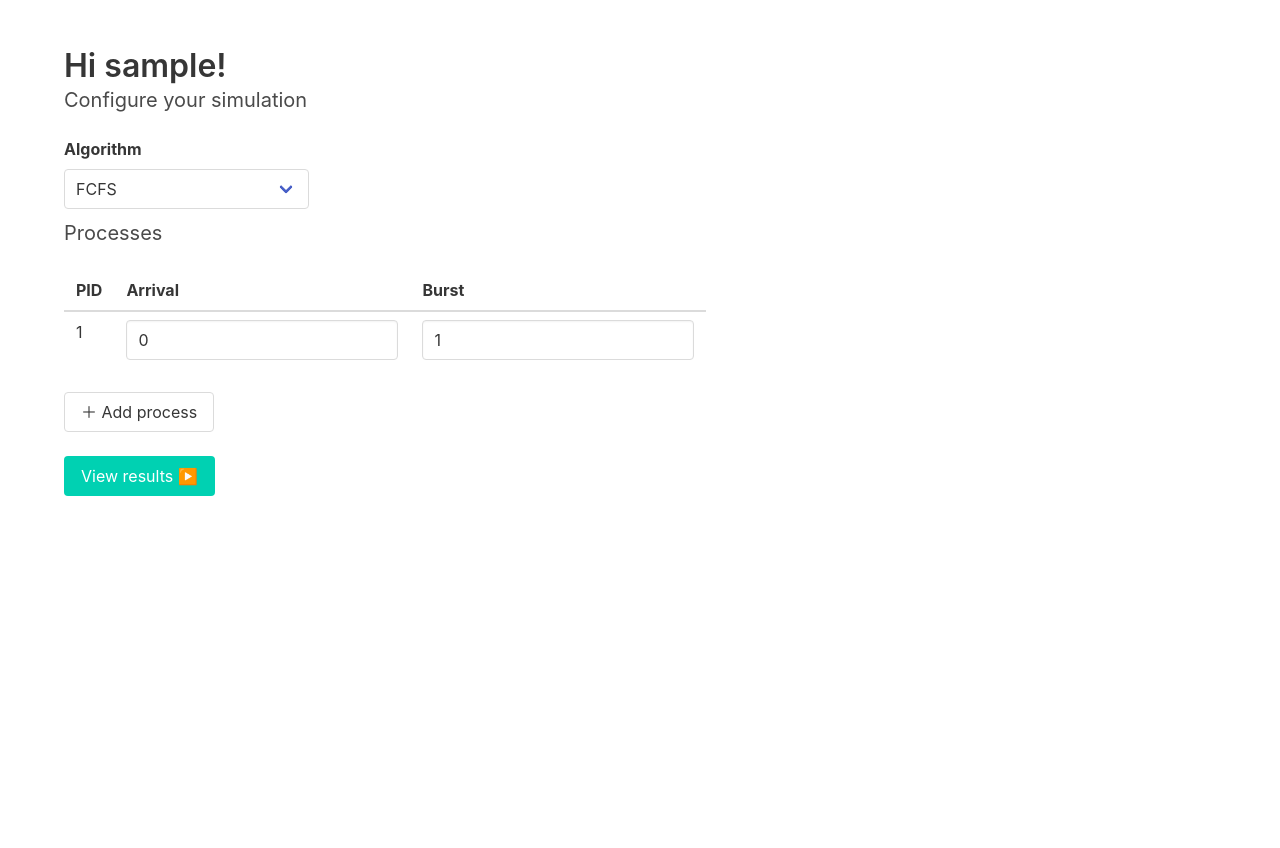
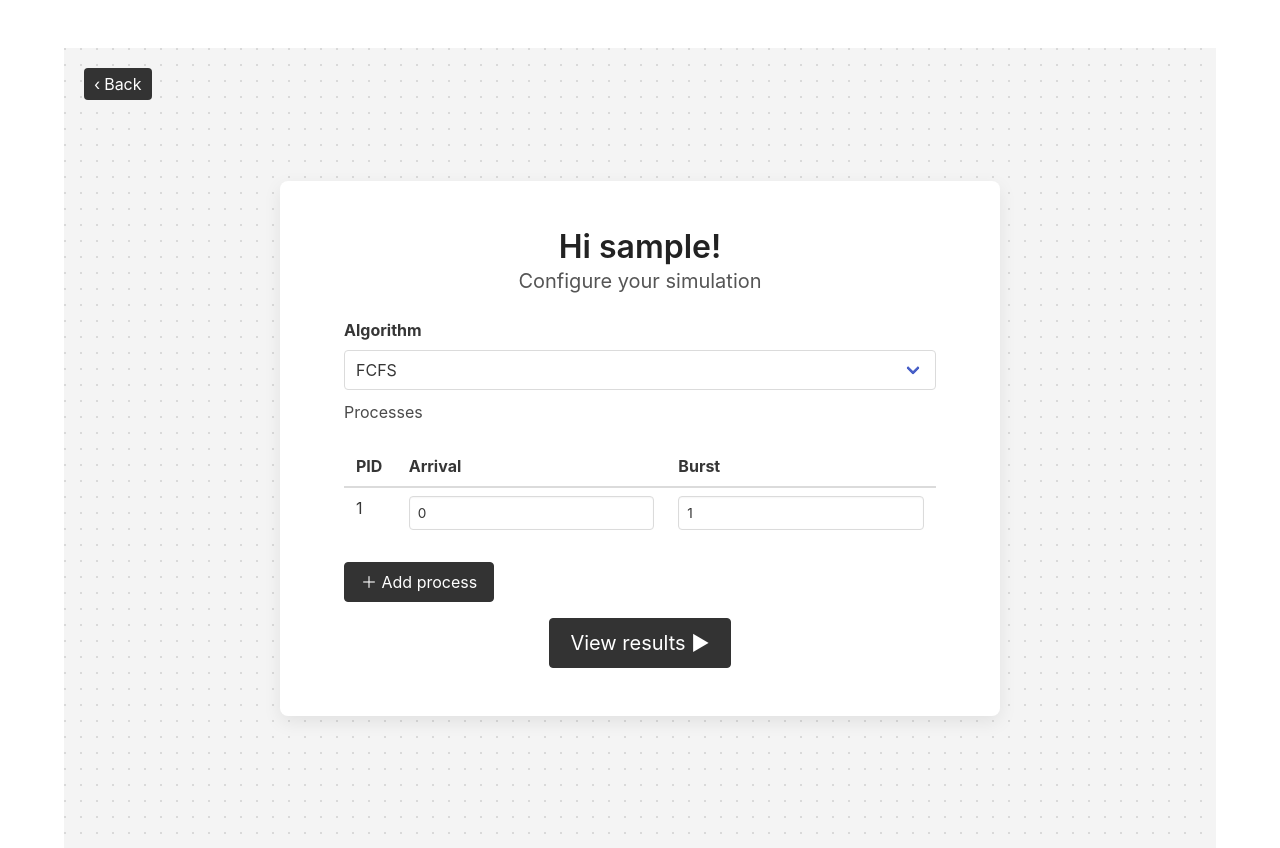
Before and after one commit to malakkbl/Assignment01OS, a Flask app: page /config in a window 1280 px wide. Before the commit the page ends 496 px from the top, so only its background shows below. Run offline with Flask 3, Linux system fonts and the light colour scheme; the visitor is signed in with stand-in values (Sample User, id 1).

Commit message:
Clean Config Page

```diff
--- a/interface/templates/config.html
+++ b/interface/templates/config.html
@@ -1,16 +1,75 @@
 {% extends "base.html" %}
 {% block content %}
+
+<style>
+    html,body{height:100%;margin:0;}
+
+    /* back-button ----------------------------------------------------------- */
+    .back-btn{
+        position:absolute;   /* out of the card flow */
+        top:20px; left:20px;
+        background:#333; color:#fff;
+        border:none; border-radius:4px;
+        padding:6px 10px;
+        font-size:1rem;
+        cursor:pointer;
+        display:flex; align-items:center; gap:4px;
+    }
+    .back-btn:hover{background:#222;}
+
+    /* page background */
+    .cfg-wrapper{
+        display:flex;
+        align-items:center;
+        justify-content:center;
+        height:100vh;
+        background:radial-gradient(circle at 1px 1px,#d9d9d9 1px,#f4f4f4 0);
+        background-size:16px 16px;
+        position:relative;   /* so back-button's absolute coords are scoped */
+    }
+
+    /* central card */
+    .cfg-box{
+        background:#fff;
+        padding:3rem 4rem;
+        border-radius:8px;
+        box-shadow:0 6px 18px rgba(0,0,0,.08);
+        width:100%; max-width:720px;
+    }
+
+    h1.title{color:#222;font-weight:600;text-align:center;}
+    h2.subtitle{color:#555;font-weight:400;text-align:center;margin-bottom:2rem;}
+
+    .button.is-dark-grey{background:#333;border-color:#333;color:#fff;}
+    .button.is-dark-grey:hover{background:#222;border-color:#222;}
+
+    #procTbl input{font-size:.85rem;padding:.35rem .5rem;}
+  </style>
+
+<div class="cfg-wrapper">
+
+     <!-- ─── back button (snippet 1) ───────────────────────────────────────── -->
+  <form action="{{ url_for('welcome') }}" method="get">
+    <button class="back-btn">
+       ‹ <span style="line-height:1">Back</span>
+    </button>
+ </form>
+  <div class="cfg-box">
+
     <h1 class="title">Hi {{session.username}}!</h1>
     <h2 class="subtitle">Configure your simulation</h2>
 
     <form id="cfgForm" method="post">
+
       <!-- Algorithm dropdown -->
       <div class="field">
         <label class="label">Algorithm</label>
-    <div class="select">
+        <div class="select is-fullwidth">
           <select name="algorithm" id="algoSel" onchange="toggleExtra()">
             {% for key,(name,_,needP,needQ) in algos.items() %}
-          <option value="{{key}}" data-needprio="{{needP}}" data-needq="{{needQ}}">
+              <option value="{{key}}"
+                      data-needprio="{{needP}}"
+                      data-needq="{{needQ}}">
                   {{name}}
               </option>
             {% endfor %}
@@ -18,8 +77,8 @@
         </div>
       </div>
 
-  <!-- Quantum / context-switch inputs -->
-  <div id="qBox" class="field is-hidden">
+      <!-- Quantum / context-switch -->
+      <div id="qBox"  class="field is-hidden">
         <label class="label">Time quantum</label>
         <input class="input" type="number" name="quantum" value="4" min="1">
       </div>
@@ -29,47 +88,105 @@
       </div>
 
       <!-- Processes table -->
-  <h3 class="subtitle">Processes</h3>
-  <table class="table is-striped" id="procTbl">
+      <h3 class="subtitle is-6" style="text-align:left;">Processes</h3>
+      <table class="table is-striped is-fullwidth" id="procTbl">
         <thead>
-      <tr><th>PID</th><th>Arrival</th><th>Burst</th><th class="prioCol">Priority</th></tr>
-    </thead><tbody></tbody>
+          <tr>
+            <th>PID</th><th>Arrival</th><th>Burst</th>
+            <th class="prioCol">Priority</th>
+          </tr>
+        </thead>
+        <tbody></tbody>
       </table>
-  <button type="button" class="button" onclick="addRow()">＋ Add process</button>
+
+      <button type="button"
+              class="button is-dark-grey mb-4"
+              onclick="addRow()">＋ Add process</button>
+
       <input type="hidden" name="proc_json" id="procJson">
-  <br><br>
-  <button class="button is-primary">View results ▶️</button>
+
+      <div class="has-text-centered">
+        <button class="button is-dark-grey is-medium">
+          View results ▶
+        </button>
+      </div>
     </form>
+  </div>
+</div>
 
 <script>
-let pid=1; addRow();
+    let pid = 1;
+    addRow();                        // initial row
+
+    function needsPriority(){
+      const opt = document.querySelector('#algoSel').selectedOptions[0];
+      return opt.dataset.needprio === 'True';
+    }
+    function needsQuantum(){
+      const opt = document.querySelector('#algoSel').selectedOptions[0];
+      return opt.dataset.needq === 'True';
+    }
+
+    /* ---------- row helpers ------------------------------------------------- */
+    function addPriorityCell(tr){
+      if (tr.querySelector('.pri')) return;          // already has one
+      const td = document.createElement('td');
+      td.className = 'prioCol';
+      td.innerHTML = `<input class="input pri" type="number" min="0" value="0">`;
+      tr.appendChild(td);
+    }
+    function removePriorityCell(tr){
+      const cell = tr.querySelector('.prioCol');
+      if (cell) cell.remove();
+    }
+
     function addRow(){
-  const t=document.querySelector('#procTbl tbody');
-  t.insertAdjacentHTML('beforeend',`
-    <tr>
+      const t = document.querySelector('#procTbl tbody');
+      const tr = document.createElement('tr');
+      tr.innerHTML = `
           <td>${pid}</td>
-      <td><input class="input arr"  type="number" min="0" value="0"></td>
-      <td><input class="input bur"  type="number" min="1" value="1"></td>
-      <td class="prioCol"><input class="input pri" type="number" min="0" value="0"></td>
-    </tr>`); pid++;
+          <td><input class="input arr" type="number" min="0" value="0"></td>
+          <td><input class="input bur" type="number" min="1" value="1"></td>`;
+      if (needsPriority()) addPriorityCell(tr);
+      t.appendChild(tr);
+      pid++;
     }
+
+    /* ---------- toggle extra UI -------------------------------------------- */
     function toggleExtra(){
-  const opt=document.querySelector('#algoSel').selectedOptions[0];
-  const needQ=opt.dataset.needq==="True", needP=opt.dataset.needprio==="True";
-  document.getElementById('qBox').classList.toggle('is-hidden',!needQ);
-  document.getElementById('ctxBox').classList.toggle('is-hidden',!(needQ && opt.value.startsWith('prio')));
-  document.querySelectorAll('.prioCol').forEach(el=>el.style.display=needP?'table-cell':'none');
+      const needP = needsPriority();
+      const needQ = needsQuantum();
+
+      // quantum / ctx boxes
+      document.getElementById('qBox').classList.toggle('is-hidden', !needQ);
+      document.getElementById('ctxBox').classList.toggle(
+            'is-hidden',
+            !(needQ && document.getElementById('algoSel').value.startsWith('prio')));
+
+      // adjust existing rows
+      document.querySelectorAll('#procTbl tbody tr').forEach(tr=>{
+          needP ? addPriorityCell(tr) : removePriorityCell(tr);
+      });
+
+      // show/hide header cell
+      document.querySelectorAll('.prioCol, thead .prioCol').forEach(
+            el => el.style.display = needP ? 'table-cell' : 'none');
     }
-toggleExtra();
-document.getElementById('cfgForm').addEventListener('submit',e=>{
-  const rows=[...document.querySelectorAll('#procTbl tbody tr')];
-  const procs=rows.map(r=>({
-      pid:parseInt(r.children[0].innerText),
-      arrival_time:+r.querySelector('.arr').value,
-      burst_time:+r.querySelector('.bur').value,
-      priority:+(r.querySelector('.pri')?.value||0)
+    toggleExtra();      // run once for initial state
+
+    /* ---------- submit: collect rows --------------------------------------- */
+    document.getElementById('cfgForm').addEventListener('submit', e=>{
+      const rows = [...document.querySelectorAll('#procTbl tbody tr')];
+      const procs = rows.map(r=>({
+          pid: parseInt(r.children[0].innerText),
+          arrival_time: +r.querySelector('.arr').value,
+          burst_time:   +r.querySelector('.bur').value,
+          priority:     +((r.querySelector('.pri')||{}).value || 0)
       }));
-  document.getElementById('procJson').value=JSON.stringify(procs);
+      document.getElementById('procJson').value = JSON.stringify(procs);
     });
     </script>
+
+
+
 {% endblock %}
```
Lines whose indentation alone changed are shown as unchanged.
